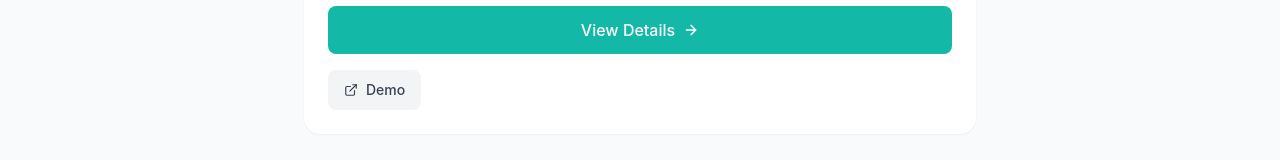
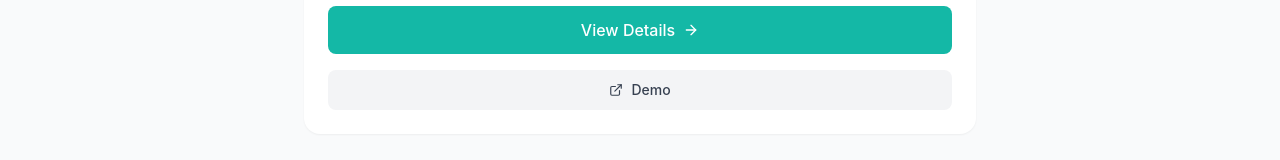
Before and after one commit to JustinRosengart/ReactPortfolio, a React (Create React App) app: page /projects in a window 1280 px wide. Shown: the part 991-1151 px from the top of the page. Built offline with nearby package versions, Linux system fonts and the light colour scheme.

Commit message:
fix: update spacing and button styles in ProjectCard component

```diff
--- a/src/components/ProjectCard.tsx
+++ b/src/components/ProjectCard.tsx
@@ -131,22 +131,22 @@ const ProjectCard: React.FC<ProjectCardProps> = ({project, onViewDetails, viewMo
                                 <ArrowRight size={14}/>
                             </button>
 
-                            <div className={`${(project.demoUrl && project.repositoryUrl) ? 'flex space-x-1' : 'flex'}`}>
+                            <div className={`${(project.demoUrl && project.repositoryUrl) ? 'flex space-x-2' : 'flex'}`}>
                                 {project.demoUrl && (
                                     <button
-                                        className={`flex items-center space-x-1 ${themeClasses.button.secondary} px-2 py-1.5 text-xs hover:scale-[1.02] transition-all duration-200 ${!(project.demoUrl && project.repositoryUrl) ? 'w-full' : ''}`}
+                                        className={`flex items-center space-x-1 ${themeClasses.button.secondary} px-3 py-2 text-sm hover:scale-[1.02] transition-all duration-200 ${!(project.demoUrl && project.repositoryUrl) ? 'w-full' : 'flex-1'}`}
                                         onClick={() => window.open(project.demoUrl, '_blank')}
                                     >
-                                        <ExternalLink size={12}/>
+                                        <ExternalLink size={14}/>
                                         <span>Demo</span>
                                     </button>
                                 )}
                                 {project.repositoryUrl && (
                                     <button
-                                        className={`flex items-center space-x-1 ${themeClasses.button.secondary} px-2 py-1.5 text-xs hover:scale-[1.02] transition-all duration-200 ${!(project.demoUrl && project.repositoryUrl) ? 'w-full' : ''}`}
+                                        className={`flex items-center space-x-1 ${themeClasses.button.secondary} px-3 py-2 text-sm hover:scale-[1.02] transition-all duration-200 ${!(project.demoUrl && project.repositoryUrl) ? 'w-full' : 'flex-1'}`}
                                         onClick={() => window.open(project.repositoryUrl, '_blank')}
                                     >
-                                        <Github size={12}/>
+                                        <Github size={14}/>
                                         <span>Code</span>
                                     </button>
                                 )}
@@ -239,10 +239,10 @@ const ProjectCard: React.FC<ProjectCardProps> = ({project, onViewDetails, viewMo
                     </button>
 
                     {/* Demo and Code Buttons */}
-                    <div className={`${(project.demoUrl && project.repositoryUrl) ? 'grid grid-cols-2 gap-3' : 'flex'}`}>
+                    <div className={`${(project.demoUrl && project.repositoryUrl) ? 'grid grid-cols-2 gap-3' : 'w-full'}`}>
                         {project.demoUrl && (
                             <button
-                                className={`flex items-center justify-center space-x-2 ${themeClasses.button.secondary} text-sm py-2.5 hover:scale-[1.02] transition-all duration-200`}
+                                className={`flex items-center justify-center space-x-2 ${themeClasses.button.secondary} text-sm py-2.5 hover:scale-[1.02] transition-all duration-200 ${!(project.demoUrl && project.repositoryUrl) ? 'w-full' : ''}`}
                                 onClick={() => window.open(project.demoUrl, '_blank')}
                             >
                                 <ExternalLink size={14}/>
@@ -251,7 +251,7 @@ const ProjectCard: React.FC<ProjectCardProps> = ({project, onViewDetails, viewMo
                         )}
                         {project.repositoryUrl && (
                             <button
-                                className={`flex items-center justify-center space-x-2 ${themeClasses.button.secondary} text-sm py-2.5 hover:scale-[1.02] transition-all duration-200`}
+                                className={`flex items-center justify-center space-x-2 ${themeClasses.button.secondary} text-sm py-2.5 hover:scale-[1.02] transition-all duration-200 ${!(project.demoUrl && project.repositoryUrl) ? 'w-full' : ''}`}
                                 onClick={() => window.open(project.repositoryUrl, '_blank')}
                             >
                                 <Github size={14}/>
```
